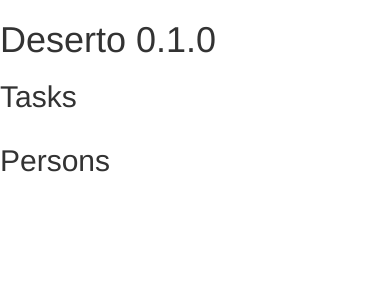
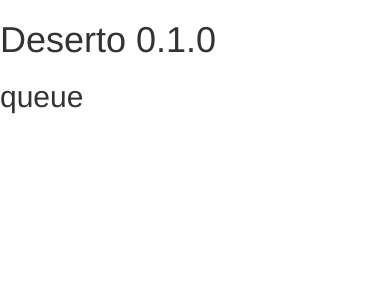
Before and after one commit to vcslav-v/deserto_project, a Flask app: page /info in a window 390 px wide. Shown: the top 300 px of the page. Run offline with Flask 2, Linux system fonts and the light colour scheme; some libraries are stand-ins or nearby versions.

Commit message:
add info queue

```diff
--- a/WebInterface/app/routes.py
+++ b/WebInterface/app/routes.py
@@ -32,9 +32,8 @@ def index():
 
 @app.route('/info')
 def info():
-    tasks = session.query(models.Task).all()
-    persons = session.query(models.Person).all()
-    return render_template('info.html', tasks=tasks, persons=persons)
+    queue = session.query(models.DribbbleQueue).all()
+    return render_template('info.html', queue=queue)
 
 
 @app.route('/delete-task/<task_id>')
--- a/WebInterface/app/templates/info.html
+++ b/WebInterface/app/templates/info.html
@@ -3,26 +3,14 @@
     <div class="row">
         <div class="col-md-4">
             <h1>Deserto 0.1.0</h1>
-            <h2>Tasks</h2>
+            <h2>queue</h2>
         </div>
     </div>
 
     <div class="row"></div>
         <div class="col-md-4">
-            {% for task in tasks %}
-                {% include '_task.html' %}
-            {% endfor %}
-        </div>
-    </div>
-    <div class="row">
-        <div class="col-md-4">
-            <h2>Persons</h2>
-        </div>
-    </div>
-    <div class="row">
-        <div class="col-md-4">
-            {% for person in persons %}
-                {% include '_person.html' %}
+            {% for place_queue in queue %}
+                {% include '_queue.html' %}
             {% endfor %}
         </div>
     </div>
```
Also changed, not shown: WebInterface/app/templates/_queue.html (added, +10 -0 lines).
